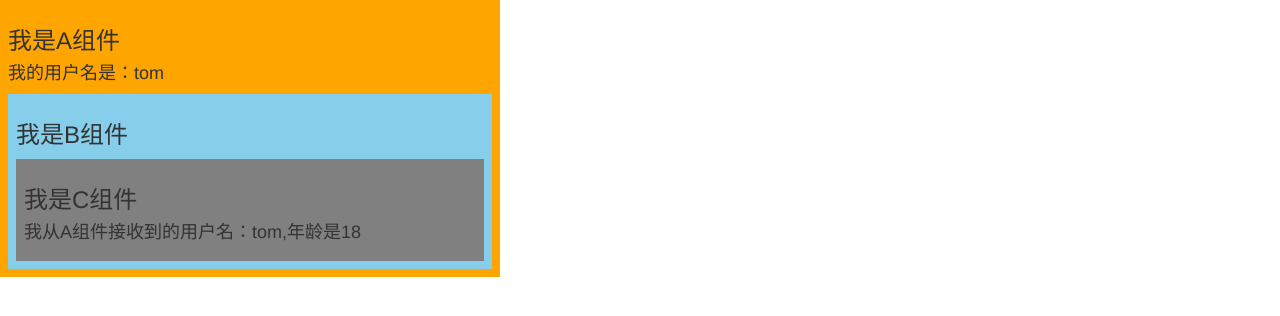
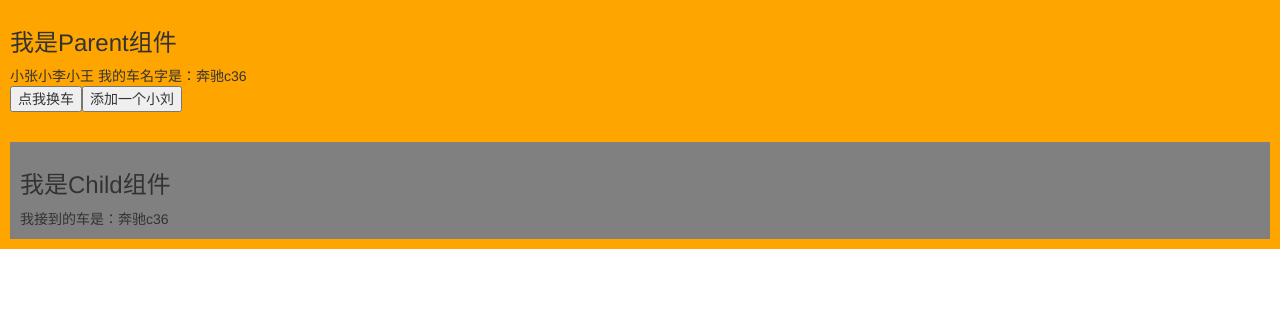
Before and after one commit to LunaChouchou/react_extension, a React (Create React App) app: page / in a window 1280 px wide. Shown: the top 316 px of the page. Built offline with nearby package versions, Linux system fonts and the light colour scheme.

Commit message:
6_optimize

```diff
--- a/src/App.js
+++ b/src/App.js
@@ -1,12 +1,12 @@
-import React, { Component } from 'react'
-import Demo from './components/5_context'
+import React, { Component,Fragment } from 'react'
+import Demo from './components/6_optimize'
 
 export default class App extends Component {
   render() {
     return (
-      <div>
-        <Demo x={101}/>
-      </div>
+      <Fragment>
+        <Demo/>
+      </Fragment>
     )
   }
 }
--- /dev/null
+++ b/src/components/6_optimize/index.css
@@ -0,0 +1,9 @@
+.parent{
+    background-color: orange;
+    padding: 10px;
+}
+.child{
+    background-color: gray;
+    margin-top:30px;
+    padding: 10px;
+}
--- /dev/null
+++ b/src/components/6_optimize/index.jsx
@@ -0,0 +1,66 @@
+import React, { PureComponent } from 'react'
+import './index.css'
+
+export default class Parent extends PureComponent {
+
+	state = {carName:"奔驰c36",stus:['小张','小李','小王']}
+
+	addStu = ()=>{
+		/* const {stus} = this.state
+		stus.unshift('小刘')
+		this.setState({stus}) */
+
+		const {stus} = this.state
+		this.setState({stus:['小刘',...stus]})
+	}
+
+  changeCar = () => {
+      this.setState({carName:'迈巴赫'}) //建立了一个新对象
+
+      // const obj = this.state //引用地址的传递
+      // obj.carName= '迈巴赫' //obj是state原对象
+      // console.log(obj === this.state); //会返回true
+      // this.setState(obj) //地址没变，react认为state没变，阀门关闭
+  }
+
+/*     shouldComponentUpdate(nextProps,nextState){
+        console.log(nextProps,nextState); //接下来要变化的目标props，目标state
+        console.log(this.props,this.state); //目前的props和state
+        return !this.state.carName === nextState.carname
+    } */
+
+  render() {
+    console.log('render---parent')
+    const {carName} = this.state
+    return (
+      <div className="parent">
+        <h3>我是Parent组件</h3>
+        {this.state.stus}&nbsp;
+        <span>我的车名字是：{carName}</span><br/>
+        <button onClick={this.changeCar}>点我换车</button>
+        <button onClick={this.addStu}>添加一个小刘</button>
+        <Child carName={carName}/>
+      </div>
+    )
+  }
+}
+
+
+class Child extends PureComponent {
+
+/*   shouldComponentUpdate(nextProps,nextState){
+    console.log(nextProps,nextState); //接下来要变化的目标props，目标state
+    console.log(this.props,this.state); //目前的props和state
+    return this.props.carName === nextProps.carname
+  } */
+
+    render() {
+        console.log('render---child')
+      return (
+        <div className="child">
+            <h3>我是Child组件</h3>
+            <span>我接到的车是：{this.props.carName}</span>
+        </div>
+      )
+    }
+  }
```
